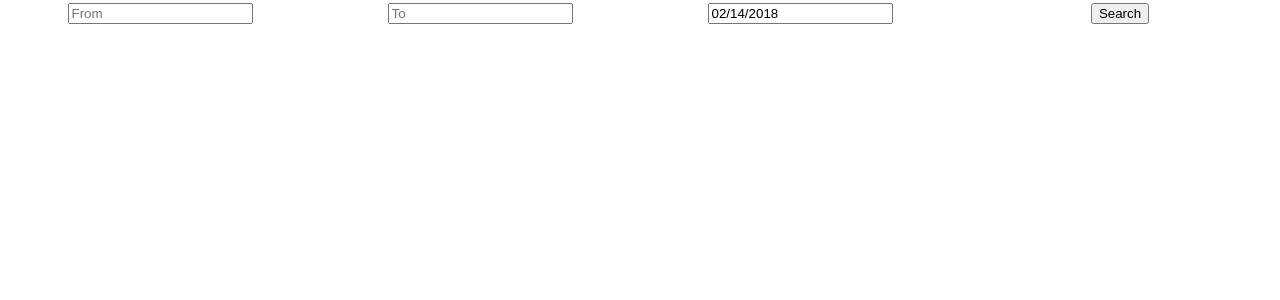
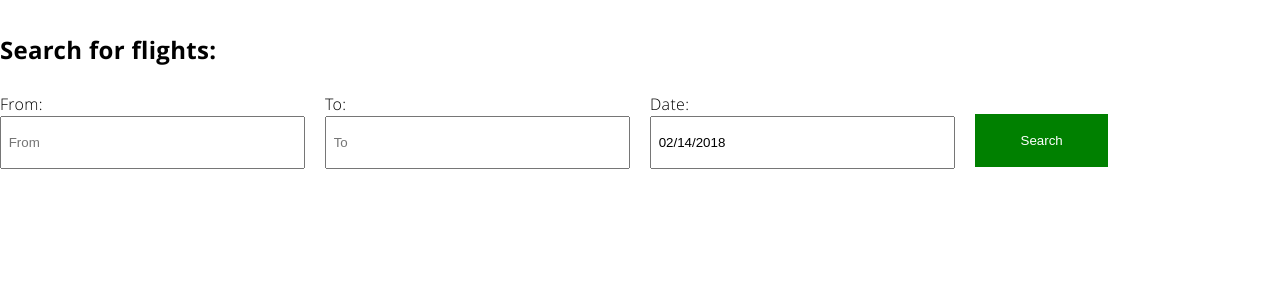
Before and after one commit to marekmelichar/flights, a React (Create React App) app: page / in a window 1280 px wide. Shown: the top 300 px of the page. Built offline with nearby package versions, Linux system fonts and the light colour scheme.

Commit message:
suggestions

```diff
--- a/package.json
+++ b/package.json
@@ -4,15 +4,11 @@
   "private": true,
   "dependencies": {
     "axios": "^0.17.1",
-    "lodash": "^4.17.5",
     "moment": "^2.20.1",
     "react": "^16.2.0",
     "react-datepicker": "^1.1.0",
     "react-dom": "^16.2.0",
-    "react-redux": "^5.0.6",
-    "react-scripts": "1.1.1",
-    "redux": "^3.7.2",
-    "redux-promise": "^0.5.3"
+    "react-scripts": "1.1.1"
   },
   "scripts": {
     "start": "react-scripts start",
--- a/src/App.js
+++ b/src/App.js
@@ -14,12 +14,18 @@ class App extends Component {
       from: '',
       to: '',
       date: moment(),
-      data: []
+      data: [],
+      isLoadingData: false,
+      showLocationsFromList: false,
+      locationsFrom: [],
+      locationsTo: [],
     }
   }
 
   handleSearch = e => {
     e.preventDefault()
+
+    this.setState({ isLoadingData: true })
 
     const {from, to, date} = this.state
     const parsedDate = moment(date).format('DD/MM/YYYY')
@@ -27,77 +33,146 @@ class App extends Component {
     // axios.get(`https://api.skypicker.com/flights?sort=price&asc=1&locale=en-US&flyFrom=${from}&to=${to}&dateFrom=${parsedDate}`)
     axios.get(`https://api.skypicker.com/flights?sort=price&asc=1&locale=en-US&flyFrom=${from}&to=${to}&dateFrom=${parsedDate}&limit=20&offset=0`)
     .then(response => {
-      this.setState({ data: response.data })
+      console.log(response.data);
+
+      this.setState({
+        data: response.data,
+        isLoadingData: false
+      })
     })
     .catch(error => {
-      console.log(error);
+      console.log('this.handleSearch', error);
     })
   }
 
   renderSearchResults = () => {
-    const {data} = this.state
+    const {data, isLoadingData} = this.state
 
-    console.log(data);
-
-    if (data.data) {
+    if (data.data && data.data.length > 0) {
       return data.data.map((item, i) => {
-        return (<li key={`${item}_${i}`}>
-          {item.price} {data.currency} <br/>
-          airline: {item.airlines.map(airline => airline)} <br/>
-          duration: {item.fly_duration} <br/>
-          departure: {moment(item.dTime).format('DD/MM/YYYY')} <br/>
-          arrival: {moment(item.aTime).format('DD/MM/YYYY')} <br/>
-          from: {item.cityFrom} <br/>
-          to: {item.cityTo}
+        return (<li key={`${item}_${i}`} className="result-item">
+          <div className="result">
+            <div>Price: <strong>{item.price} {data.currency}</strong></div>
+            <div>{item.airlines.map((airline, i) => <img key={`${airline}_${i}`} className="logo-airlines" src={`//images.kiwi.com/airlines/32x32/${airline}.png`} srcSet={`//images.kiwi.com/airlines/64x64/${airline}.png 2x`} alt={airline} title={airline} />)} <br/></div>
+            <div>Duration: <strong>{item.fly_duration}</strong></div>
+            <div>Departure: <strong>{moment(item.dTime).format('DD/MM/YYYY')}</strong></div>
+            <div>Arrival: <strong>{moment(item.aTime).format('DD/MM/YYYY')}</strong></div>
+            <div>From: <strong>{item.cityFrom}</strong></div>
+            <div>To: <strong>{item.cityTo}</strong></div>
+          </div>
         </li>)
       })
     }
+
+    if (data.data && data.data.length === 0 && !isLoadingData) {
+      return <div>Sorry, we couldn't find any flights for that.</div>
+    }
+  }
+
+  handleFrom = e => {
+    const {from} = this.state
+
+    return this.setState({ from: e.target.value }, () => {
+      axios.get(`https://api.skypicker.com/locations/?term=${from}&v=2&locale=en-US`)
+      .then(response => {
+        if (response.data.locations.length > 0) {
+          this.setState({
+            locationsFrom: response.data.locations,
+            showLocationsFromList: true
+          })
+        } else {
+          this.setState({ showLocationsFromList: false })
+        }
+      })
+      .catch(error => {
+        console.log('this.handleFrom', error);
+      })
+    })
+  }
+
+  handleTo = e => {
+    const {to} = this.state
+
+    return this.setState({ to: e.target.value }, () => {
+      axios.get(`https://api.skypicker.com/locations/?term=${to}&v=2&locale=en-US`)
+      .then(response => {
+        if (response.data.locations.length > 0) {
+          this.setState({
+            locationsTo: response.data.locations,
+            showLocationsToList: true
+          })
+        } else {
+          this.setState({ showLocationsToList: false })
+        }
+      })
+      .catch(error => {
+        console.log('this.handleTo', error);
+      })
+    })
   }
 
   render() {
-    const {from, to, date} = this.state
-
+    const {from, to, date, isLoadingData, showLocationsFromList, locationsFrom, showLocationsToList, locationsTo} = this.state
 
     return(
-      <div className="row search">
+      <div id="search" className="row">
+        <div className="row search-form">
+          <h1>Search for flights:</h1>
           <form onSubmit={e => this.handleSearch(e)}>
-            <div className="column size_25 form-group text-center">
+              <div className="column size_25 form-group text-left">
+                <label>From:</label>
                 <input
                   required={true}
                   type="text"
                   className="form-input-from"
                   id="from"
                   placeholder="From"
-                onChange={e => this.setState({ from: e.target.value })}
+                  onChange={e => this.handleFrom(e)}
                   value={from}
                 />
+                {showLocationsFromList &&
+                  <ul className="locations-list">{locationsFrom.map((location, i) => {
+                      return <li key={`${location.int_id}_${i}`} onClick={() => this.setState({ from: location.name, showLocationsFromList: false })}>{location.name}</li>
+                    })}
+                  </ul>}
               </div>
-            <div className="column size_25 form-group text-center">
+              <div className="column size_25 form-group text-left">
+                <label>To:</label>
                 <input
                   required={true}
                   type="text"
                   className="form-input-to"
                   id="to"
                   placeholder="To"
-                onChange={e => this.setState({ to: e.target.value })}
+                  onChange={e => this.handleTo(e)}
                   value={to}
                 />
+                {showLocationsToList &&
+                  <ul className="locations-list">{locationsTo.map((location, i) => {
+                      return <li key={`${location.int_id}_${i}`} onClick={() => this.setState({ to: location.name, showLocationsToList: false })}>{location.name}</li>
+                    })}
+                  </ul>}
               </div>
-            <div className="column size_25 form-group text-center">
+              <div className="column size_25 form-group text-left">
+                <label>Date:</label>
                 <DatePicker
                   selected={date}
                   onChange={date => this.setState({ date })}
                 />
               </div>
 
-            <div className="column size_25 form-group text-center">
+              <div className="column size_25 form-group text-left">
                 <button type="submit" className="confirm-button green">Search</button>
               </div>
 
             </form>
+          </div>
 
           <div id="results" className="row">
-            <ul>{this.renderSearchResults()}</ul>
+            <ul className="result-list">
+              {isLoadingData && <div>Loading flights...</div>}
+              {this.renderSearchResults()}
+            </ul>
           </div>
       </div>
     )
--- a/src/index.js
+++ b/src/index.js
@@ -1,10 +1,5 @@
 import React from 'react'
 import ReactDOM from 'react-dom'
-import { createStore, applyMiddleware } from 'redux'
-import { Provider } from 'react-redux'
-import promise from 'redux-promise'
-
-import reducers from './reducers'
 
 import App from './App'
 
@@ -12,12 +7,8 @@ import registerServiceWorker from './registerServiceWorker'
 
 import './style/style.css'
 
-const createStoreWithMiddleware = applyMiddleware(promise)(createStore)
-
 ReactDOM.render(
-  <Provider store={createStoreWithMiddleware(reducers)}>
-    <App />
-  </Provider>,
+  <App />,
   document.getElementById('root')
 );
 
--- a/src/reducers/index.js
+++ /dev/null
@@ -1,11 +0,0 @@
-import { combineReducers } from "redux";
-// import { reducer as formReducer } from "redux-form";
-// import Auth from "./reducer_auth";
-// import Notes from "./reducer_notes";
-// import Notification from './reducer_notification'
-
-const rootReducer = combineReducers({
-
-});
-
-export default rootReducer;
--- a/src/style/style.css
+++ b/src/style/style.css
@@ -47,6 +47,10 @@ h1 {
 
 button {
   cursor: pointer;
+}
+
+strong {
+  font-family: open_sansbold, sans-serif;
 }
 
 .clear-before-this:before,
@@ -322,7 +326,89 @@ button {
 
 /* CSS for page */
 
+#search {
+  margin-top: 2em;
+}
 
+#search h1 {
+  text-align: left;
+  margin: 0 0 1em 10px;
+}
+
+#search input {
+  width: 100%;
+  height: 4em;
+  box-shadow: none;
+  padding: 0.5em;
+}
+
+#search .react-datepicker-wrapper {
+  width: 100%;
+}
+
+#search .react-datepicker__input-container {
+  width: 100%;
+}
+
+#search .confirm-button {
+  height: 4em;
+  width: 10em;
+  margin-top: 22px;
+}
+
+#results {
+  margin-top: 2em;
+  padding: 0 10px;
+}
+
+#results ul {
+  list-style-type: none;
+}
+
+#results ul li {
+  border: 1px solid #ddd;
+  margin-bottom: 2em;
+  color: #000;
+
+  -webkit-box-shadow: 3px 3px 3px 0px rgba(0,0,0,0.05);
+  -moz-box-shadow: 3px 3px 3px 0px rgba(0,0,0,0.05);
+  box-shadow: 3px 3px 3px 0px rgba(0,0,0,0.05);
+}
+
+.result {
+  display: flex;
+  justify-content: space-around;
+  align-items: center;
+  height: 4em;
+}
+
+.result img {
+  margin: 0 3px;
+}
+
+.confirm-button.green {
+  background-color: green;
+  border: 1px solid green;
+  color: #fff;
+}
+
+.locations-list {
+  list-style-type: none;
+  border: 1px solid #ddd;
+  padding: 0 10px;
+  position: absolute;
+  background-color: #fff;
+  color: #000;
+
+  -webkit-box-shadow: 3px 3px 30px 0px rgba(0,0,0,0.3);
+  -moz-box-shadow: 3px 3px 30px 0px rgba(0,0,0,0.3);
+  box-shadow: 3px 3px 30px 0px rgba(0,0,0,0.3);
+}
+
+.locations-list li {
+  margin: 10px 0;
+  cursor: pointer;
+}
 
 
 
```
Also changed, not shown: src/actions/index.js (deleted), src/components/index.js (deleted), src/containers/index.js (deleted), 1 other file (tests, documents, lock files or other folders). Lines whose indentation alone changed are shown as unchanged.
